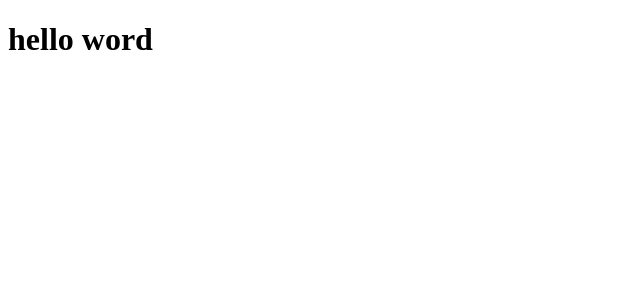
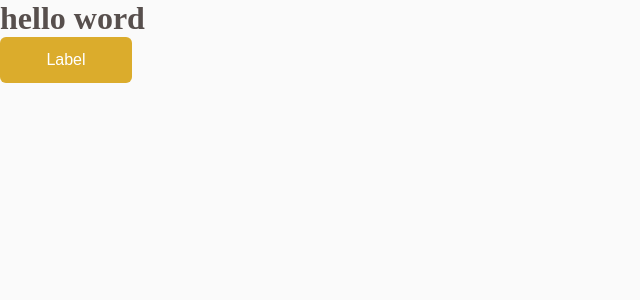
Before and after one commit to thayronFeitosa/Coffee-Delivery, a React (Vite) app: page / in a window 1280 px wide. Shown: the top 300 px of the page, without its empty margins (0-640 px from the left). Built offline with nearby package versions, Linux system fonts and the light colour scheme.

Commit message:
create button default

```diff
--- a/src/App.tsx
+++ b/src/App.tsx
@@ -1,10 +1,23 @@
+import { ThemeProvider } from "styled-components";
+import { Button } from "./components/Button";
+import { GlobalStyle } from "./styles/global";
+import { defaultTheme } from "./styles/themes/default";
 
 export function App() {
+
+  function handleClick() {
+    console.log('clicando');
+
+  }
   return (
-    <div className="App">
-      <h1>hello word</h1>
-    </div>
-  )
+    <ThemeProvider theme={defaultTheme}>
+      <div className="App">
+        <h1>hello word</h1>
+        <Button onClick={handleClick}>Label</Button>
+      </div>
+      <GlobalStyle />
+    </ThemeProvider>
+  );
 }
 
-export default App
+export default App;
--- /dev/null
+++ b/src/components/Button/index.tsx
@@ -0,0 +1,16 @@
+import { ReactNode } from "react";
+import { ButtonContainer } from "./styles";
+
+interface IPropsButton {
+  children: ReactNode;
+  onClick?: () =>
+  void;
+}
+
+export function Button({ children, onClick }: IPropsButton) {
+  return (
+    <>
+      <ButtonContainer onClick={onClick}>{children}</ButtonContainer>
+    </>
+  );
+}
--- /dev/null
+++ b/src/components/Button/styles.ts
@@ -0,0 +1,17 @@
+import styled from 'styled-components';
+
+export const ButtonContainer = styled.button`
+  width: 132px;
+  height: 46px;
+  border-radius: 6px;
+  background: ${(props) => props.theme['yellow']};
+
+  color: ${(props) => props.theme['white']};
+  transition:  0.2s;
+
+
+  :hover {
+  background: ${(props) => props.theme['yellow-dark']};
+
+  }
+`
--- a/src/styles/global.ts
+++ b/src/styles/global.ts
@@ -8,7 +8,7 @@ export const GlobalStyle = createGlobalStyle`
   }
   :focus {
     outline: 0;
-    box-shadow: 0 0 0 2px ${(props) => props.theme['gray-500']};
+    box-shadow: 0 0 0 2px ${(props) => props.theme['background']};
   }
   body {
     background: ${(props) => props.theme['background']};
@@ -19,6 +19,7 @@ export const GlobalStyle = createGlobalStyle`
     font-family: 'Roboto' sans-serif;
     font-weight: 400;
     font-size: 1rem;
+    border: none;
   }
 
 `
```
